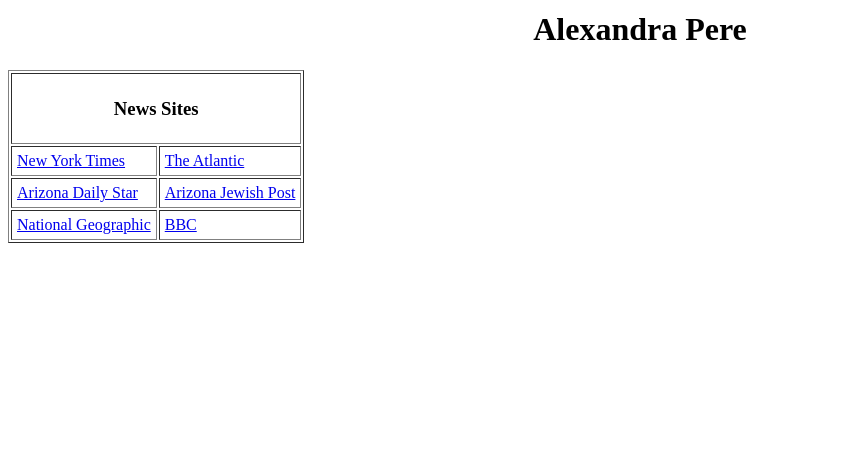
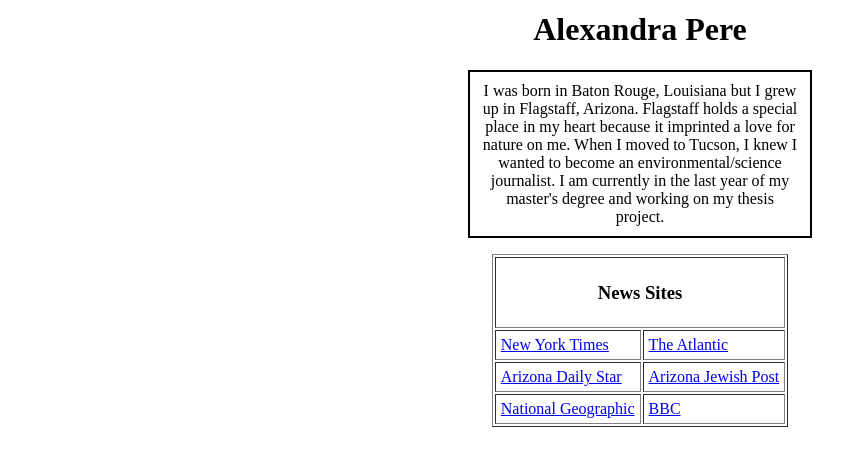
Before and after one commit to AlexPere51/AlexPere51.github.io, a plain HTML site: page about.html in a window 1280 px wide. Shown: the part 247-712 px from the top of the page, without its empty margins (0-867 px from the left). Drawn offline with Linux system fonts and the light colour scheme.

Commit message:
Assignment 9/15

```diff
--- a/index.html
+++ b/about.html
@@ -1,13 +1,17 @@
 <!DOCTYPE html>
 <html>
 <title>About Me</title>
+<link rel="stylesheet" href="site.css">
 <meta name="viewpoint" content="width=device-width,initial-scale=1">
 <head>
 </head>
 <body>
 <center><img src="http://www.destination360.com/north-america/canada/vancouver/images/s/vandusen-botanical-gardens.jpg"width="300pv"></center>
   <h1><center>Alexandra Pere</center></h1>
-  <table border="1" cellpadding="5">
+  <center><p class="biobox">
+    I was born in Baton Rouge, Louisiana but I grew up in Flagstaff, Arizona. Flagstaff holds a special place in my heart because it imprinted a love for nature on me. When I moved to Tucson, I knew I wanted to become an environmental/science journalist. I am currently in the last year of my master's degree and working on my thesis project.
+  </p></center>
+  <center><table border="1" cellpadding="5">
     <tr>
       <td colspan="2">
         <center>
@@ -26,6 +30,6 @@
     <tr>
       <td><a href="https://www.nationalgeographic.com/">National Geographic</a></td>
       <td><a href="https://www.bbc.com/">BBC</a></td>
-
+</center>
   </body>
 </html>
--- /dev/null
+++ b/site.css
@@ -0,0 +1,5 @@
+.biobox { border-width: 2px;
+          border-style: solid;
+          color: black;
+          width: 320px;
+          padding: 10px 10px 10px 10px;}
```
